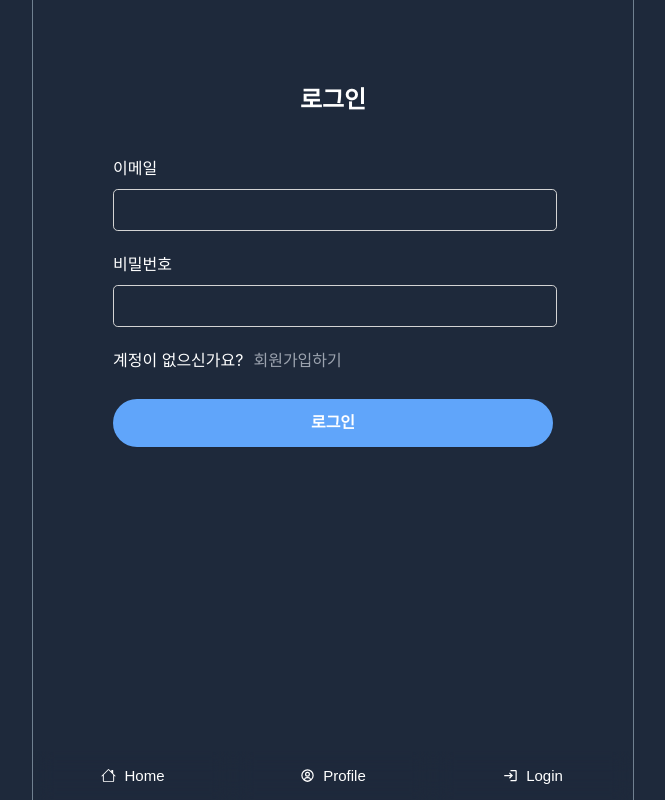
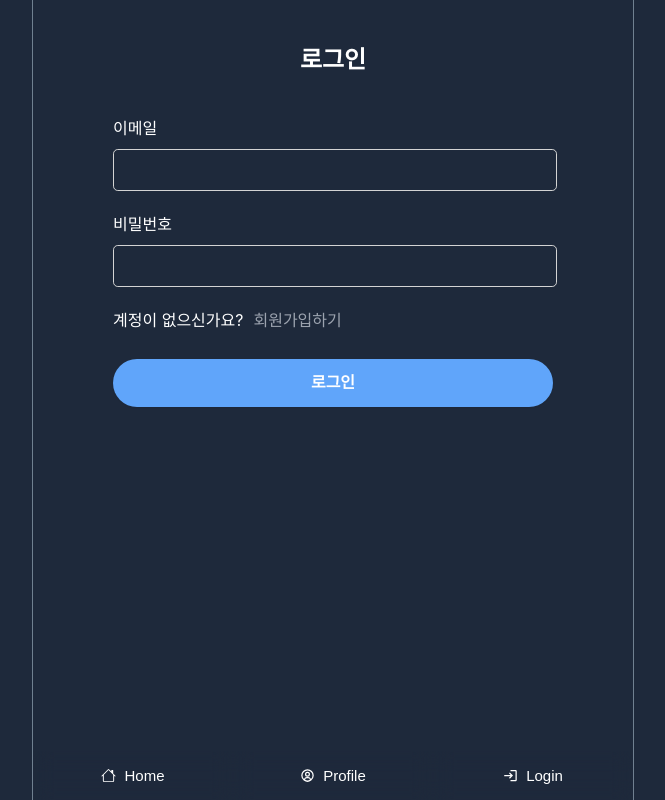
Before and after one commit to songye38/2023_react_twitter_app, a React (Create React App) app in the folder twitter_app_main/: page /users/login in a window 1280 px wide. Shown: the whole page, without its empty margins (307-972 px from the left). Built offline with nearby package versions, Linux system fonts and the light colour scheme; no server answers.

Commit message:
Update index.scss 회원가입 페이지 패딩 수정

```diff
--- a/twitter_app_main/src/index.scss
+++ b/twitter_app_main/src/index.scss
@@ -246,7 +246,7 @@ body {
 .form {
   margin : 0 auto;
   max-width : 680px;
-  padding : 80px;
+  padding : 40px 80px;
 
 
   &__title {
```
